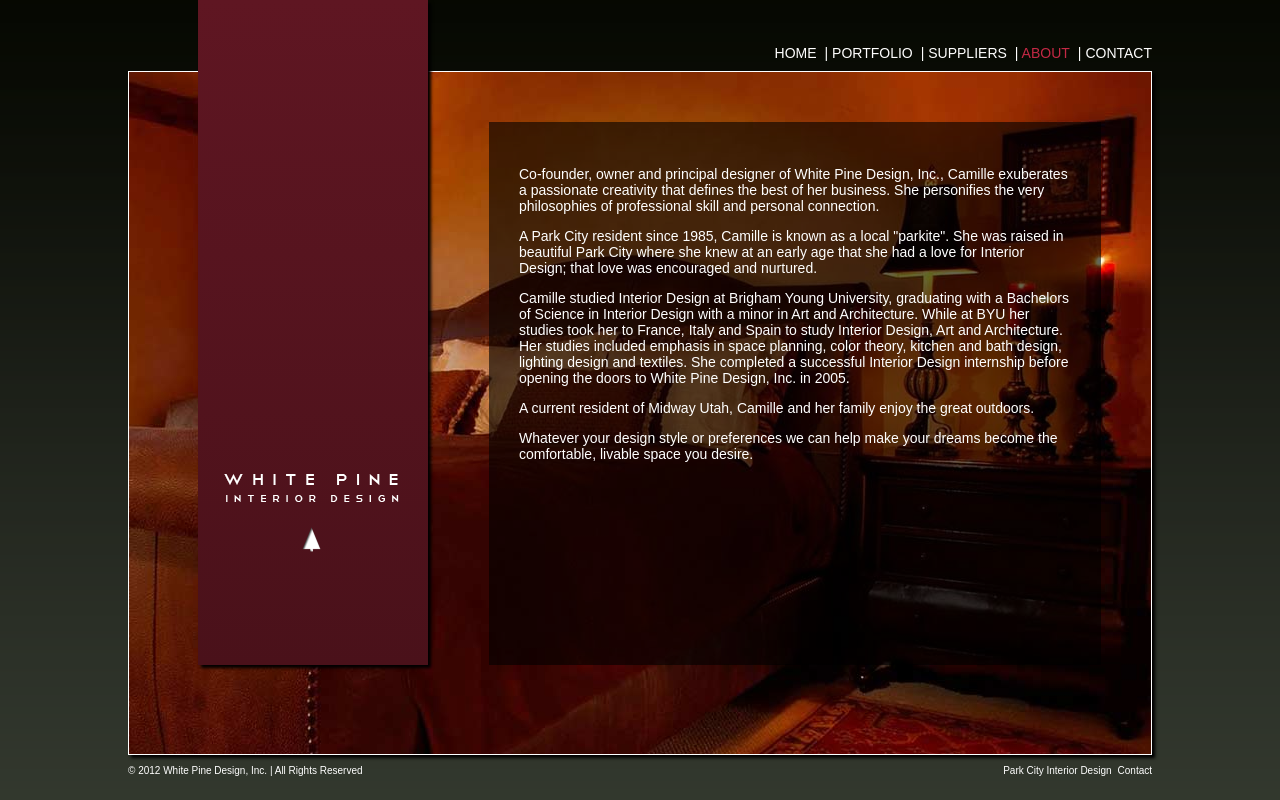
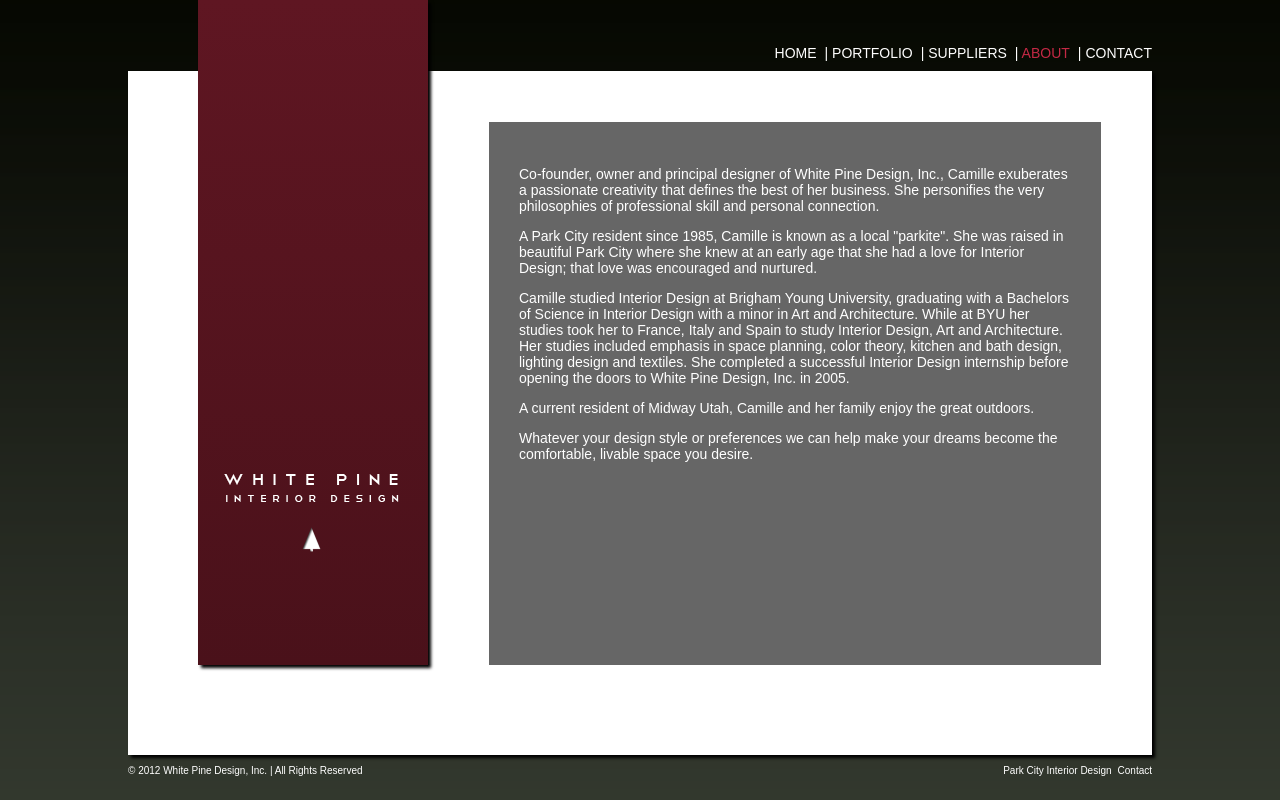
Before and after one commit to jaketrent/whitepine, a Django app: template whitepine/templates/about.html in a window 1280 px wide. Run offline with Django 3.2, Linux system fonts and the light colour scheme; the template is opened without the code that fills it, so the values that code supplies are empty; parts of the project's set-up code (start-up, migrations or seed data) failed here and were passed over; some libraries are stand-ins or nearby versions.

Commit message:
about page background to white -- yowza

```diff
--- a/whitepine/static-files/css/wp.css
+++ b/whitepine/static-files/css/wp.css
@@ -260,3 +260,8 @@ footer ul li {
 .contact-opts a:hover {
   text-decoration: underline;
 }
+
+/*** about ***/
+.about .canvas {
+  background: rgb(255, 255, 255);
+}
--- a/whitepine/templates/about.html
+++ b/whitepine/templates/about.html
@@ -1,6 +1,8 @@
 {% extends "base.html" %}
 
 {% block about_cls %}active{% endblock %}
+
+{% block pg-class %}about{% endblock %}
 
 {% block canvas %}
   <div class="overlay">
@@ -32,5 +34,4 @@
       desire.
     </p>
   </div>
-  <img src="{{ STATIC_URL }}img/sample4.jpg" />
 {% endblock %}
```
